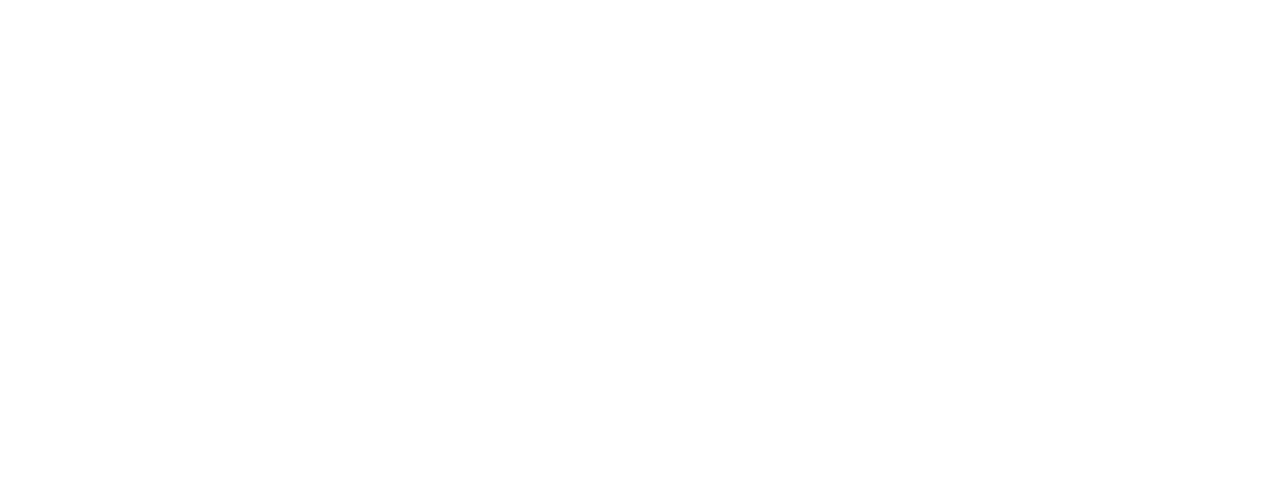
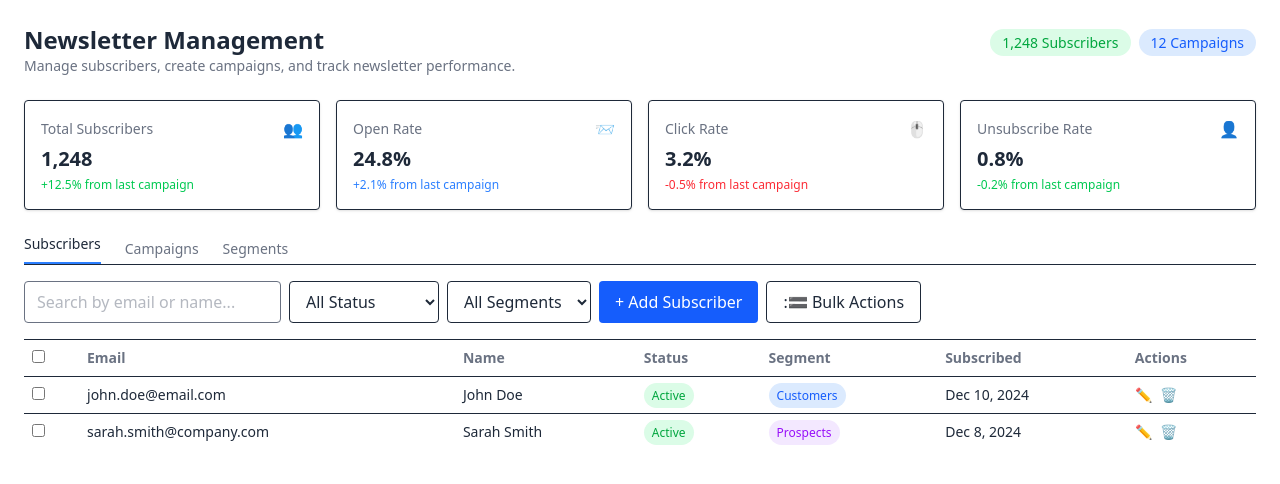
Before and after one commit to Collabority/cl-adminfrontend, a React (Vite) app: page /newsletter in a window 1280 px wide. Before the commit this address had no page. Shown: the top 484 px of the page. Built offline with nearby package versions, Linux system fonts and the light colour scheme.

Commit message:
Newsletter

```diff
--- a/src/App.jsx
+++ b/src/App.jsx
@@ -5,6 +5,7 @@
 import { BrowserRouter, Routes, Route } from "react-router-dom";
 import Applications from "./pages/Applications";
 import CreateJob from "./pages/CreateJob";
+import NewsletterManagement from "./pages/Newsletter";
 
 function App() {
   return (
@@ -14,6 +15,7 @@
           <Routes>
             <Route path="/" element={<Applications />} />
             <Route path="/create-job" element={<CreateJob />} />
+            <Route path="/newsletter" element={<NewsletterManagement />} />
 
           </Routes>
         </main>
--- /dev/null
+++ b/src/pages/Newsletter.jsx
@@ -0,0 +1,125 @@
+import React from 'react';
+
+export default function NewsletterManagement() {
+  return (
+    <div className="min-h-screen bg-white p-6 text-gray-800">
+      <div className="mb-6 flex justify-between items-center">
+        <div>
+        <h1 className="text-2xl font-semibold">Newsletter Management</h1>
+        <p className="text-sm text-gray-500">
+          Manage subscribers, create campaigns, and track newsletter performance.
+        </p>
+        </div>
+        <div className="flex justify-between items-center mb-4">
+        <div className="space-x-2">
+          <span className="text-sm bg-green-100 text-green-600 px-3 py-1 rounded-full">1,248 Subscribers</span>
+          <span className="text-sm bg-blue-100 text-blue-600 px-3 py-1 rounded-full">12 Campaigns</span>
+        </div>
+      </div>
+      </div>
+
+      <div className="grid grid-cols-1 md:grid-cols-4 gap-4 mb-6">
+        <Card title="Total Subscribers" value="1,248" icon="👥" delta="+12.5%" deltaColor="text-green-500" />
+        <Card title="Open Rate" value="24.8%" icon="📨" delta="+2.1%" deltaColor="text-blue-500" />
+        <Card title="Click Rate" value="3.2%" icon="🖱️" delta="-0.5%" deltaColor="text-red-500" />
+        <Card title="Unsubscribe Rate" value="0.8%" icon="👤" delta="-0.2%" deltaColor="text-green-500" />
+      </div>
+
+
+
+      <div className="mb-4 border-b flex space-x-6 text-sm">
+        <button className="border-b-2 border-blue-500 pb-2 font-medium">Subscribers</button>
+        <button className="text-gray-500">Campaigns</button>
+        <button className="text-gray-500">Segments</button>
+      </div>
+
+      <div className="flex flex-wrap gap-2 mb-4">
+        <input
+          type="text"
+          placeholder="Search by email or name..."
+          className="border px-3 py-2 rounded w-full md:w-auto text-gray-500"
+        />
+        <select className="border px-3 py-2 rounded">
+          <option>All Status</option>
+          <option>Active</option>
+          <option>Unsubscribed</option>
+          <option>Bounced</option>
+        </select>
+        <select className="border px-3 py-2 rounded">
+          <option>All Segments</option>
+          <option>General</option>
+          <option>Customers</option>
+          <option>Prospects</option>
+        </select>
+        <button className="bg-blue-600 text-white px-4 py-2 rounded">+ Add Subscriber</button>
+        <button className="border px-4 py-2 rounded">:🟰 Bulk Actions</button>
+      </div>
+
+      <table className="w-full text-sm border-t">
+        <thead>
+          <tr className="text-left text-gray-500">
+            <th className="p-2"><input type="checkbox" /></th>
+            <th className="p-2">Email</th>
+            <th className="p-2">Name</th>
+            <th className="p-2">Status</th>
+            <th className="p-2">Segment</th>
+            <th className="p-2">Subscribed</th>
+            <th className="p-2">Actions</th>
+          </tr>
+        </thead>
+        <tbody>
+          <Row
+            email="john.doe@email.com"
+            name="John Doe"
+            status="Active"
+            segment="Customers"
+            date="Dec 10, 2024"
+            color="blue"
+          />
+          <Row
+            email="sarah.smith@company.com"
+            name="Sarah Smith"
+            status="Active"
+            segment="Prospects"
+            date="Dec 8, 2024"
+            color="purple"
+          />
+        </tbody>
+      </table>
+    </div>
+  );
+}
+
+function Card({ title, value, icon, delta, deltaColor }) {
+  return (
+    <div className="bg-white border p-4 rounded shadow-sm">
+      <div className="flex items-center justify-between mb-1">
+        <h4 className="text-sm font-medium text-gray-500">{title}</h4>
+        <span>{icon}</span>
+      </div>
+      <div className="text-xl font-semibold">{value}</div>
+      <div className={`text-xs mt-1 ${deltaColor}`}>{delta} from last campaign</div>
+    </div>
+  );
+}
+
+function Row({ email, name, status, segment, date, color }) {
+  return (
+    <tr className="border-t">
+      <td className="p-2"><input type="checkbox" /></td>
+      <td className="p-2">{email}</td>
+      <td className="p-2">{name}</td>
+      <td className="p-2">
+        <span className="bg-green-100 text-green-600 px-2 py-1 rounded-full text-xs">{status}</span>
+      </td>
+      <td className="p-2">
+        <span className={`bg-${color}-100 text-${color}-600 px-2 py-1 rounded-full text-xs`}>{segment}</span>
+      </td>
+      <td className="p-2">{date}</td>
+      <td className="p-2 space-x-2">
+        <button className="text-blue-500">✏️</button>
+        <button className="text-red-500">🗑️</button>
+      </td>
+    </tr>
+  );
+}
```
